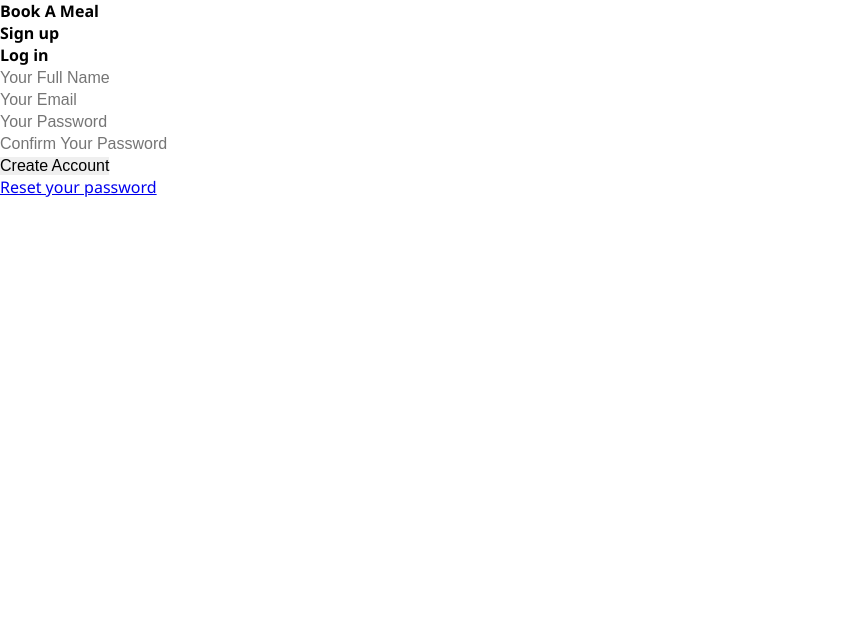
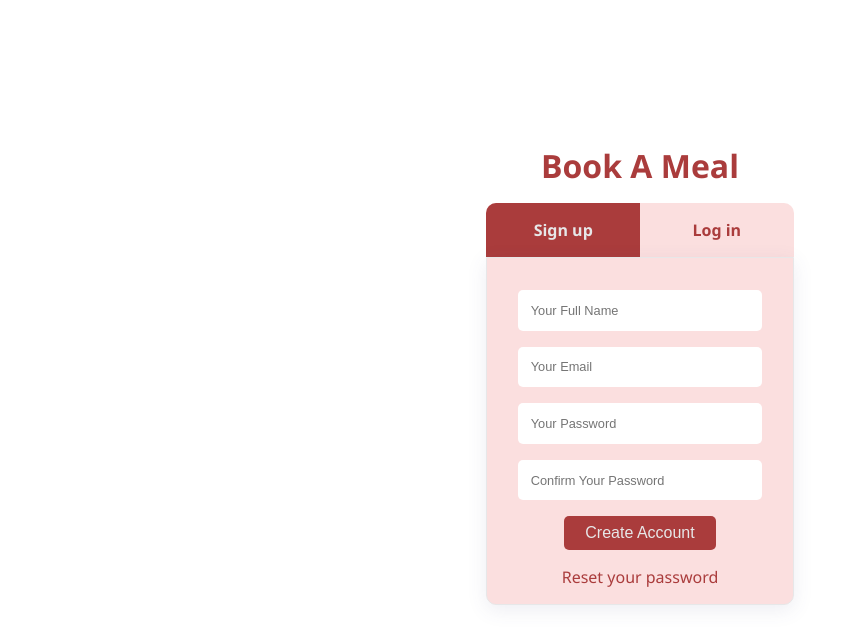
Before and after one commit to MicahBala/bookAMeal, a plain HTML site: page app/ui/login.html in a window 1280 px wide. Shown: the whole page, without its empty margins (0-857 px from the left). Drawn offline with Linux system fonts and the light colour scheme.

Commit message:
[Feature #163843732] Added styles for signin-signup page

```diff
--- a/app/ui/css/main.css
+++ b/app/ui/css/main.css
@@ -124,3 +124,89 @@ header {
   background: var(--light-gray);
   transition: all 0.5s ease-out;
 }
+
+/*
+* Sign up/Login Page
+*/
+.login-main-content {
+  width: 40%;
+  margin: 10% auto;
+  display: flex;
+  flex-direction: column;
+  justify-content: center;
+  text-align: center;
+}
+
+form {
+  border: solid 1px var(--light-gray);
+  border-bottom-left-radius: 10px;
+  border-bottom-right-radius: 10px;
+  width: 60%;
+  padding: 1rem 0;
+  margin: auto;
+  background-color: var(--background);
+  box-shadow: 0px 5px 20px 0px rgba(75, 79, 124, 0.1);
+}
+
+.login-header {
+  padding: 1rem 0;
+  font-size: 2rem;
+  color: var(--brown);
+}
+
+.tabs {
+  margin: auto;
+  /* padding: 1rem 0; */
+  display: flex;
+  /* justify-content: space-evenly; */
+  justify-items: center;
+  border-top-right-radius: 10px;
+  border-top-left-radius: 10px;
+  color: var(--brown);
+  width: 60%;
+  background-color: var(--background);
+}
+
+.signup,
+.login {
+  width: 50%;
+  padding: 1rem 0;
+  cursor: pointer;
+}
+
+.signup {
+  border-top-left-radius: 10px;
+  background-color: var(--brown);
+  color: var(--light-gray);
+}
+
+.login {
+  border-top-right-radius: 10px;
+}
+
+input {
+  margin-top: 1rem;
+  padding: 0.8rem;
+  font-weight: 0.5rem;
+  font-size: 0.8rem;
+  width: 80%;
+  border-radius: 5px;
+  transition: all ease-out 1s;
+}
+
+button {
+  background-color: var(--brown);
+  width: 50%;
+  padding: 0.5rem;
+  border-radius: 5px;
+  /* margin: 1.5rem auto 0 auto; */
+  color: var(--light-gray);
+  cursor: pointer;
+  text-align: center;
+  margin: 1rem 0;
+}
+
+.pw-reset a {
+  text-decoration: none;
+  color: var(--brown);
+}
```
